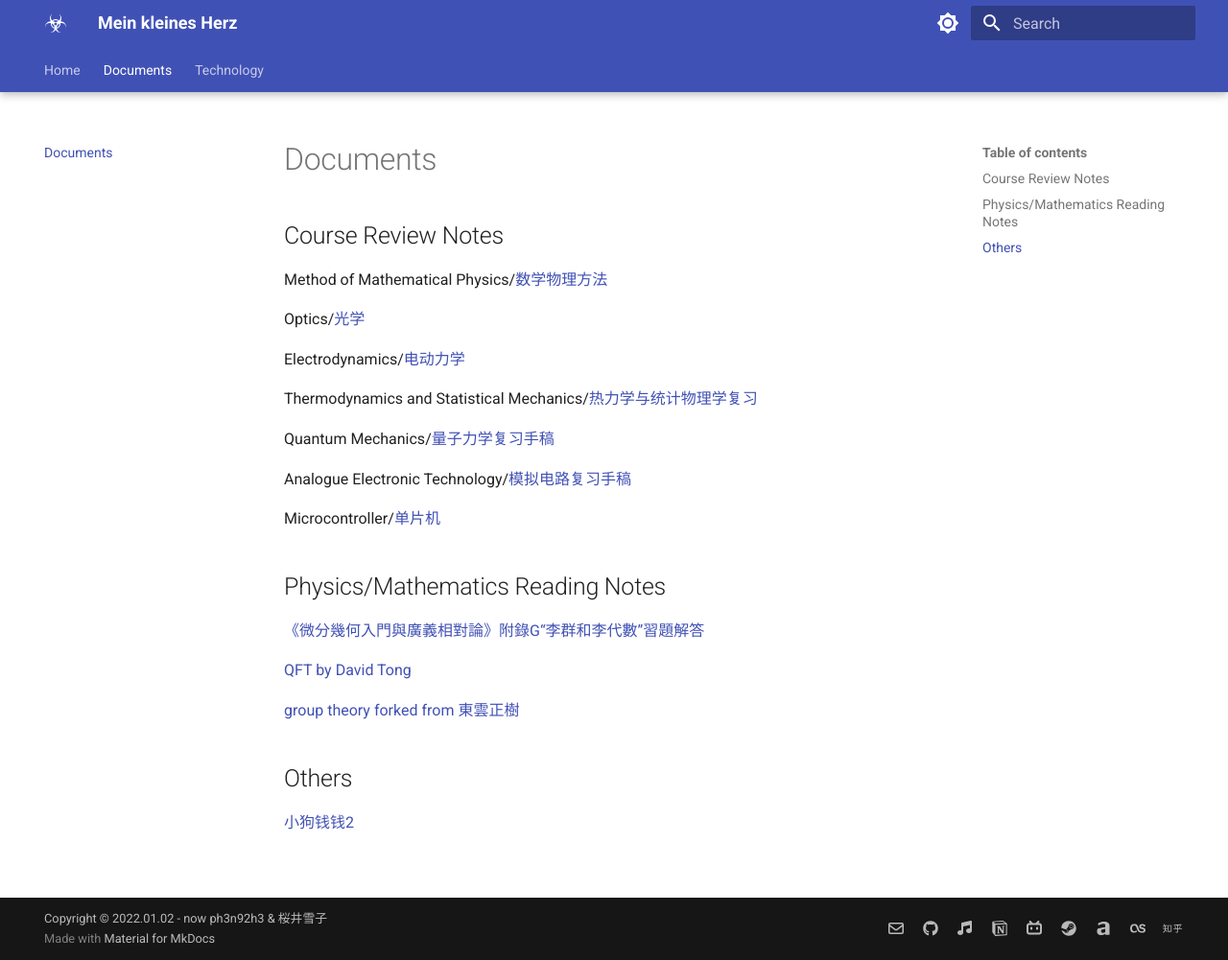
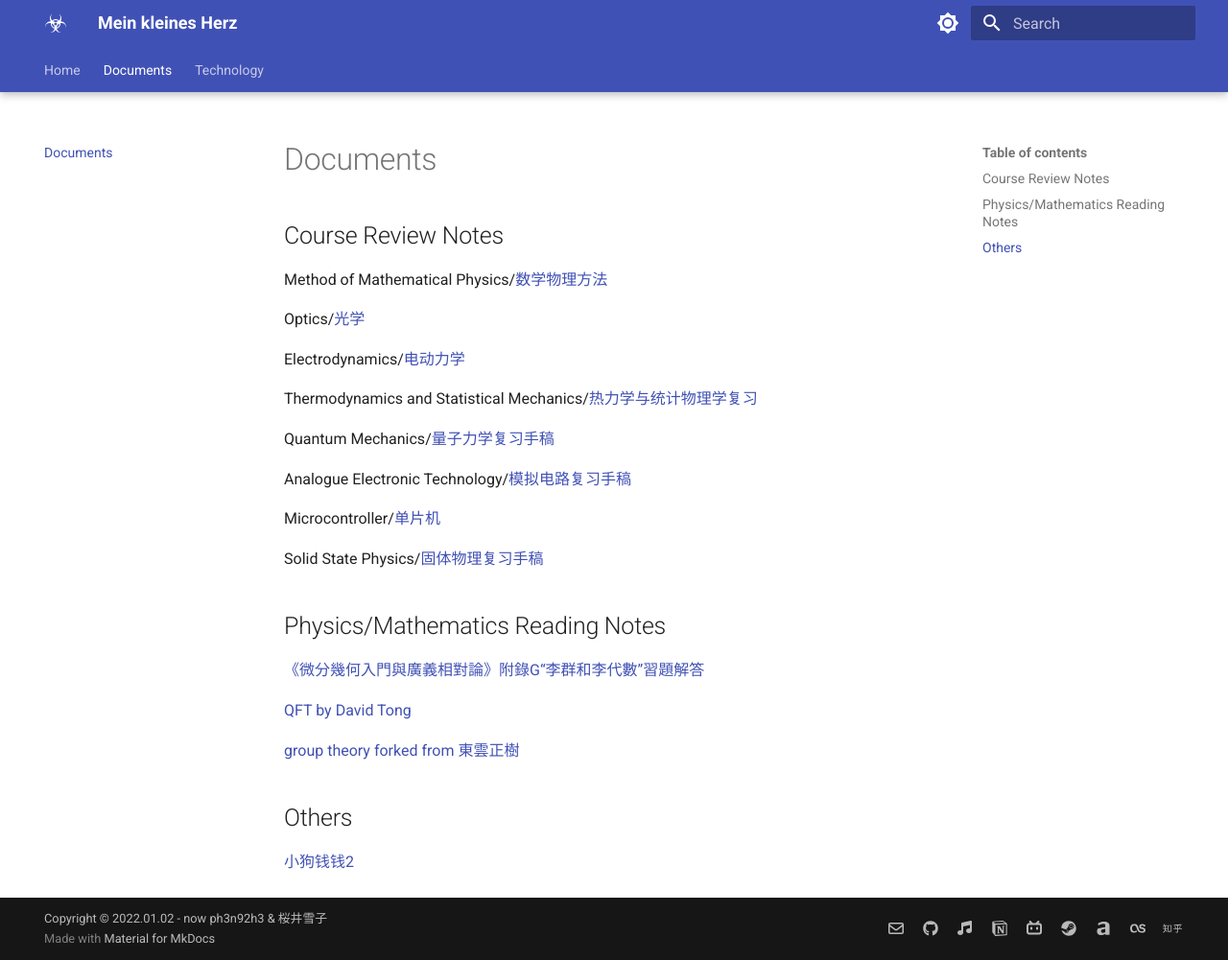
Before and after one commit to ph3n92h3/ph3n92h3.github.io, an MkDocs documentation site: the page built from docs/Documents.md, in a window 1280 px wide and 1001 px high. Shown: the whole window at 96% size. Built offline with MkDocs 1.6.1 and Material for MkDocs 9.7.7, drawn with Linux system fonts in a browser that asks for light colours.

Commit message:
Update Documents.md

```diff
--- a/docs/Documents.md
+++ b/docs/Documents.md
@@ -14,6 +14,8 @@ Analogue Electronic Technology/[模拟电路复习手稿](https://github.com/ph3
 
 Microcontroller/[单片机](https://github.com/ph3n92h3/notes/blob/main/%E5%8D%95%E7%89%87%E6%9C%BA.pdf)
 
+Solid State Physics/[固体物理复习手稿](https://github.com/ph3n92h3/notes/blob/main/%E5%9B%BA%E4%BD%93%E7%89%A9%E7%90%86%E5%A4%8D%E4%B9%A0.pdf)
+
 ## Physics/Mathematics Reading Notes
 
 [《微分幾何入門與廣義相對論》附錄G“李群和李代數”習題解答](https://github.com/ph3n92h3/notes/blob/main/%E3%80%8A%E5%BE%AE%E5%88%86%E5%B9%BE%E4%BD%95%E5%85%A5%E9%96%80%E8%88%87%E5%BB%A3%E7%BE%A9%E7%9B%B8%E5%B0%8D%E8%AB%96%E3%80%8B%E9%99%84%E9%8C%84G%E2%80%9C%E6%9D%8E%E7%BE%A4%E5%92%8C%E6%9D%8E%E4%BB%A3%E6%95%B8%E2%80%9D%E7%BF%92%E9%A1%8C%E8%A7%A3%E7%AD%94.pdf)
```
